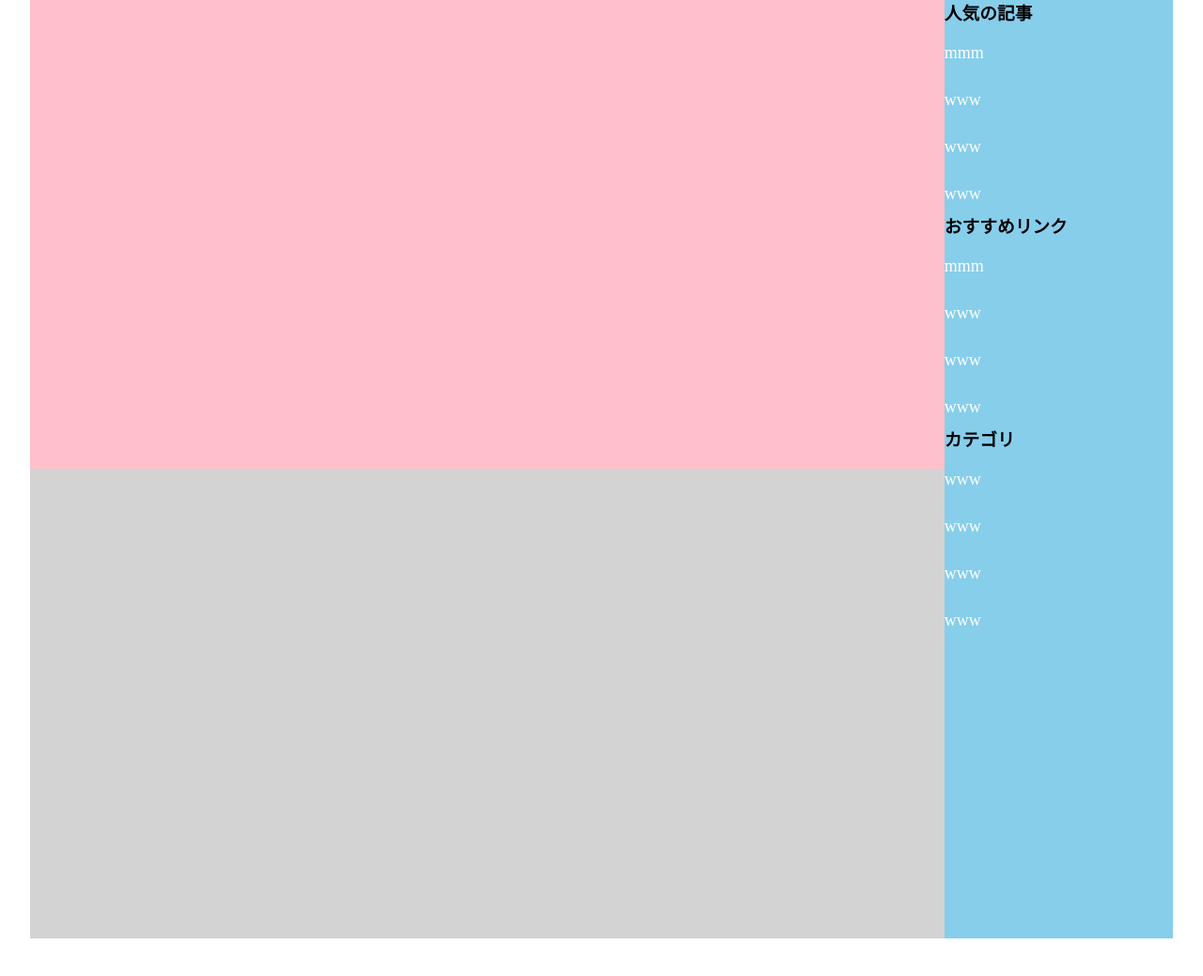
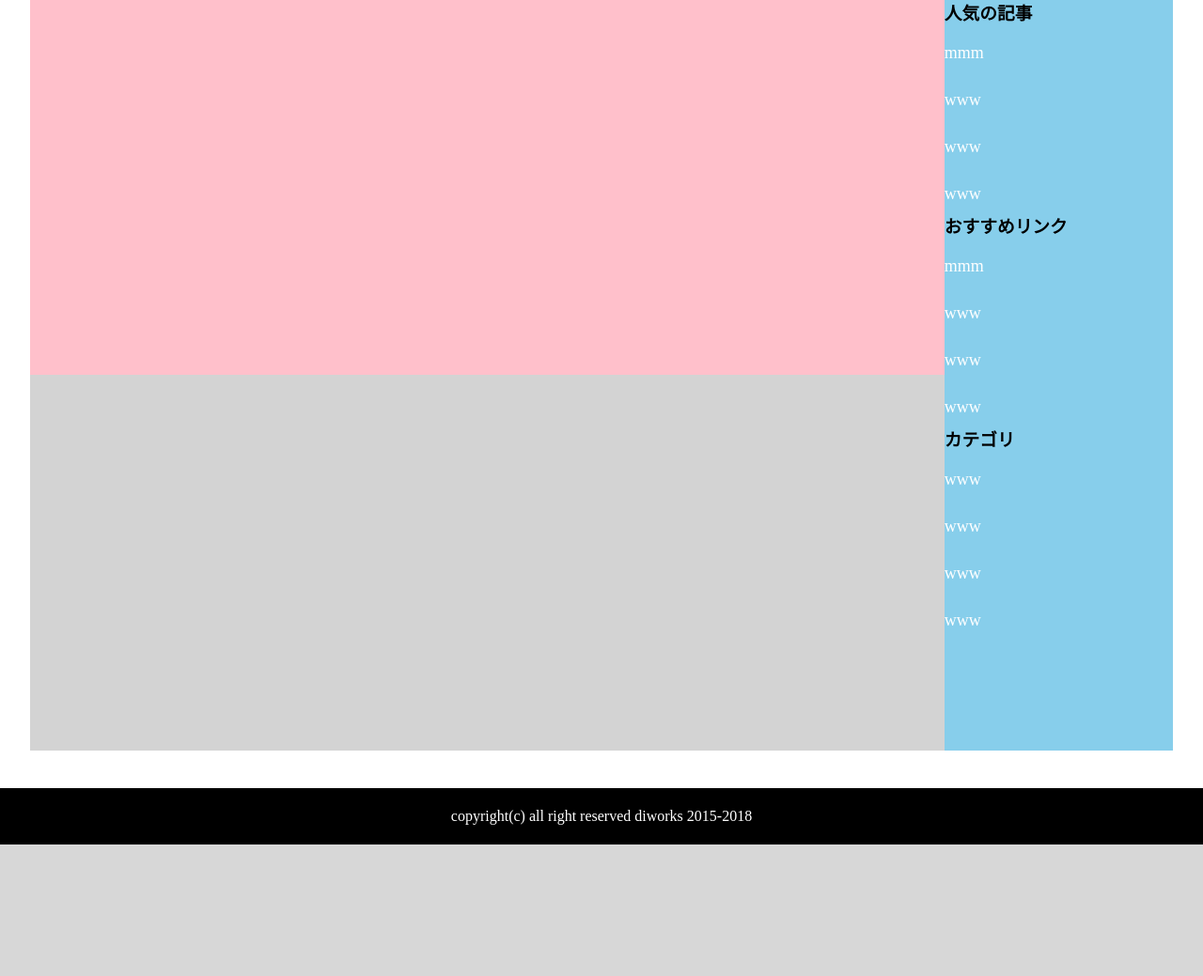
Before and after one commit to uswitch-02/diworks_html_css, a PHP site: page /index2-3.html in a window 1280 px wide. Shown: the part 71-1110 px from the top of the page at 94% size. After the commit the page ends 970 px from the top, so only its background shows below. Run offline with PHP 8.4, Linux system fonts and the light colour scheme.

Commit message:
[update]

```diff
--- a/practice2/index2-3.css
+++ b/practice2/index2-3.css
@@ -42,6 +42,7 @@ main{
 
 .main-container{
   width: 95%;
+  height:95%;
   margin: 0 auto;
   margin-top: 70px;
 }
@@ -50,7 +51,7 @@ main{
   float: left;
   background-color: lightblue;
   width: 100%;
-  height: 1000px;
+  height: 800px;
   margin-bottom: 40px;
 
 }
@@ -58,7 +59,7 @@ main{
   float: right;
   background-color: skyblue;
   width: 20%;
-  height: 1000px;
+  height: 800px;
   margin-bottom: 40px
 }
 
@@ -79,12 +80,25 @@ main{
 }
 
 .box1{
+  float: left;
   background-color: pink;
   width: 80%;
-  height: 500px;
+  height: 50%;
 }
 .box2{
+  float: left;
   background-color: lightgray;
   width: 80%;
-  height: 500px;
+  height: 50%;
 }
+
+footer{
+  clear: left;
+  width: 100%;
+  height: 60px;
+  left: 0px;
+  color: white;
+  background-color: black;
+  text-align: center;
+  line-height: 60px;
+}
--- a/practice2/index2-3.html
+++ b/practice2/index2-3.html
@@ -29,11 +29,12 @@
     <main>
       <div class="main-container">
         <div class="main-blog">
+
           <div class="main-sidebar">
           <!--<div class="box3">-->
             <!--h３下線つける-->
             <h3>人気の記事</h3>
-            <!--ここは・をnoneでけす-->
+
             <ul>
               <li>mmm</li>
               <li>www</li>
@@ -57,17 +58,13 @@
           <!--</div>-->
           </div>
           <div class="box1">
-
           </div>
           <div class="box2">
-
           </div>
-
-
+        </div>
       </div>
     </main>
-
-    <!--<footer>-->
-    <!--  Capyriting-->
-    <!--</footer>-->
+    <footer>
+      copyright(c) all right reserved diworks 2015-2018
+    </footer>
   </body>
```
